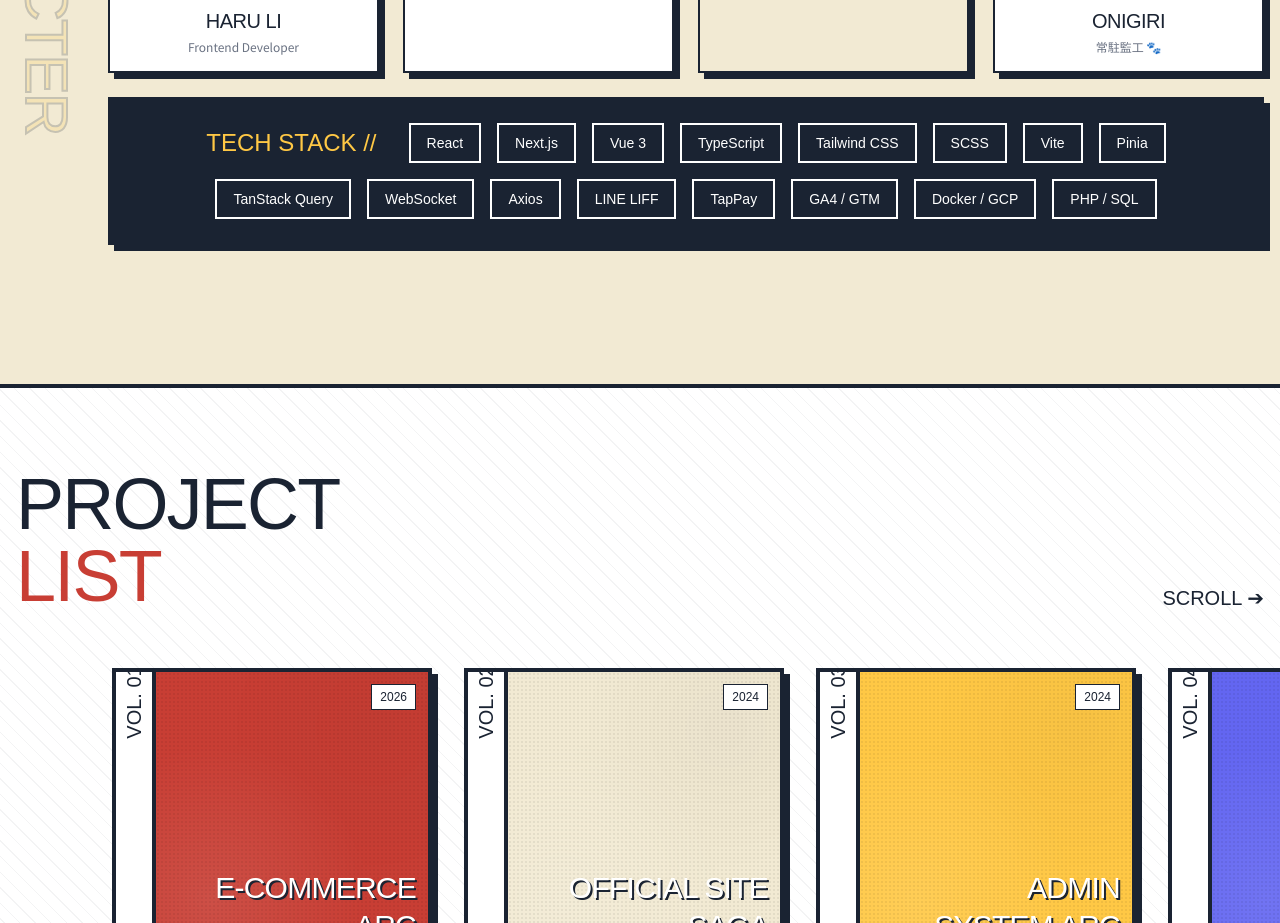
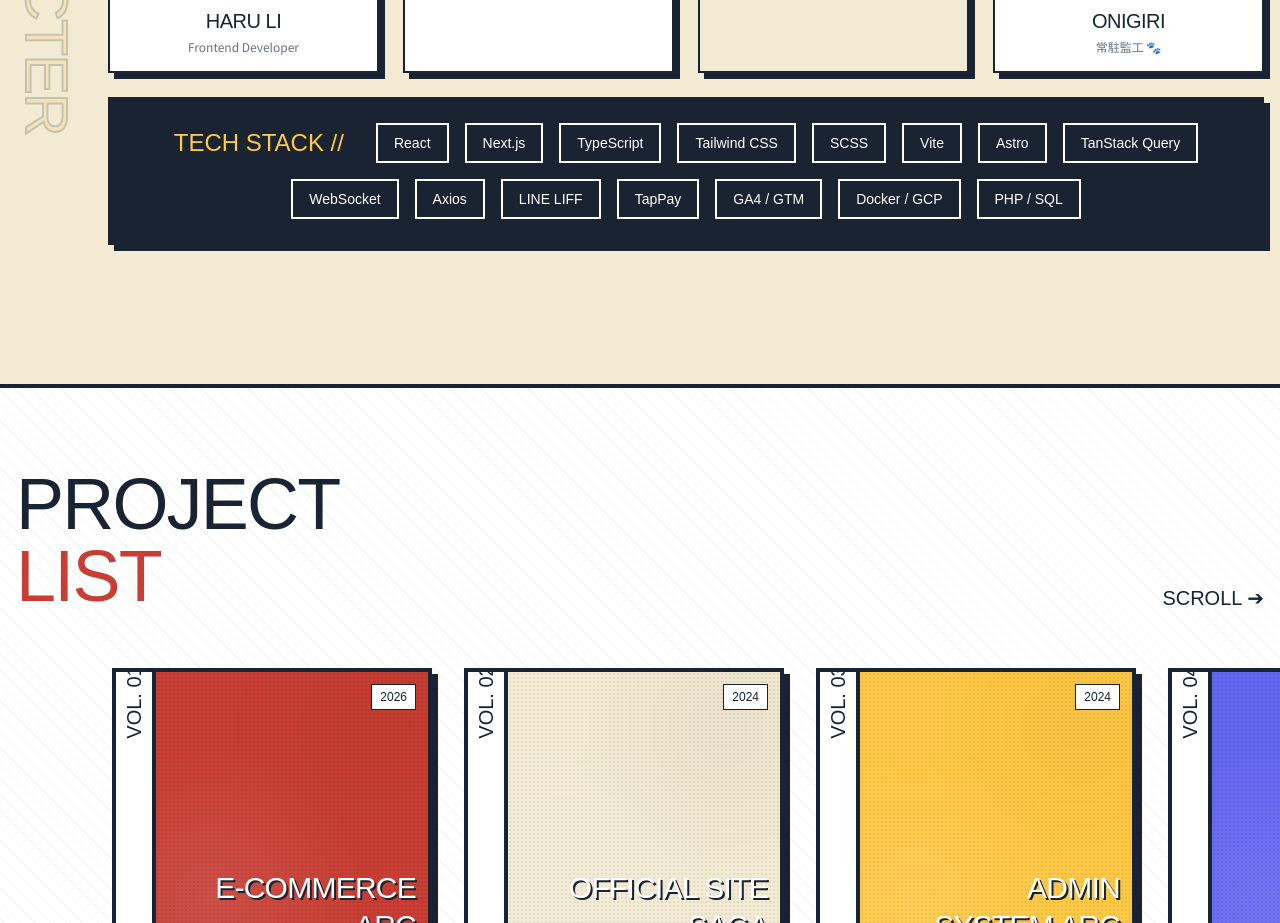
Before and after one commit to haru0414/haru0414.github.io, a React (Vite) app: page /#/ in a window 1280 px wide. Shown: the part 1480-2403 px from the top of the page. Built offline with nearby package versions, Linux system fonts and the light colour scheme; a web font is replaced by a local one.

Commit message:
updated techStack

```diff
--- a/src/components/sections/AboutSection.tsx
+++ b/src/components/sections/AboutSection.tsx
@@ -164,12 +164,11 @@ export default function AboutSection() {
   const techStack = [
     "React",
     "Next.js",
-    "Vue 3",
     "TypeScript",
     "Tailwind CSS",
     "SCSS",
     "Vite",
-    "Pinia",
+    "Astro",
     "TanStack Query",
     "WebSocket",
     "Axios",
```
